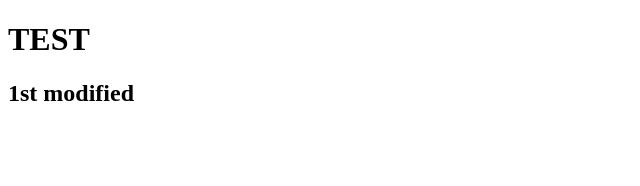
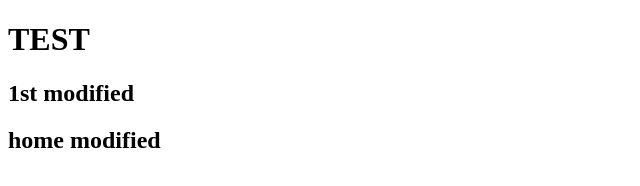
Before and after one commit to kmlee-1231/tcnr, a plain HTML site: page index.html in a window 1280 px wide. Shown: the whole page, without its empty margins (0-640 px from the left). Drawn offline with Linux system fonts and the light colour scheme.

Commit message:
home moidfied

```diff
--- a/index.html
+++ b/index.html
@@ -8,6 +8,7 @@
 <body>
     <h1>TEST</h1>
     <h2>1st modified</h2>
+    <h2>home modified</h2>
 
 </body>
 </html>
```
